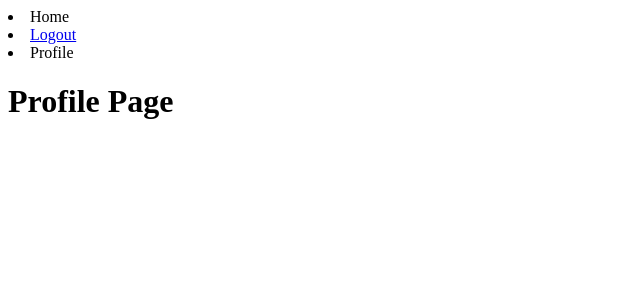
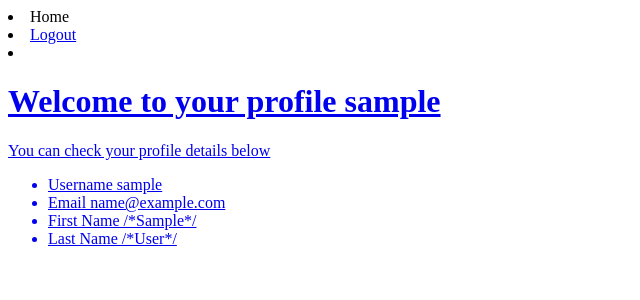
Before and after one commit to zuri-training/Team_87_zuri_fetch_metadata, a Django app: page /profile in a window 1280 px wide. Shown: the top 300 px of the page, without its empty margins (0-640 px from the left). Run offline with Django 4.2, Linux system fonts and the light colour scheme; the visitor is signed in with stand-in values (Sample User, id 1).

Commit message:
profile template

```diff
--- a/extractMetadata/settings.py
+++ b/extractMetadata/settings.py
@@ -25,7 +25,7 @@ SECRET_KEY = 'django-insecure-reyg=1j=w_ggw_t-_6d@10ia640ui9%(d-=xim5v@hwotv9q*9
 # SECURITY WARNING: don't run with debug turned on in production!
 DEBUG = True
 
-ALLOWED_HOSTS = []
+ALLOWED_HOSTS =  [ '127.0.0.1']
 
 
 # Application definition
--- a/metadata/templates/base.html
+++ b/metadata/templates/base.html
@@ -12,7 +12,7 @@
 				<li>Home</li>
 				{% if user.is_authenticated %}
 				<li><a href="logout">Logout</a></li>
-				<li>Profile</li>
+				<li><a href="/profil"Profile</li>
 				{% else %}
 				<li><a href="/login">Log in</a></li>
 				<li><a href="/signup">Sign Up</a></li>
--- a/metadata/templates/profile.html
+++ b/metadata/templates/profile.html
@@ -1,7 +1,25 @@
 {% extends "base.html" %}
+{% block title %}Profile Page{% endblock%}
 
 {% block content %}
+<div class="head">
+    <h1>Welcome to your profile {{user.username}}</h1
+    <p>You can check your profile details below</p>
+    <ul>
+    <li>
+        Username {{user.username}}
+    </li>
+    <li>
+        Email {{user.email}}
+    </li>
+    <li>
+        First Name /*{{user.first_name}}*/
+    </li>
+    <li>
+        Last Name /*{{user.last_name}}*/
+    </li>
+    </ul>
 
-<h1>Profile Page</h1>
+</div>
 
 {% endblock %}
```
